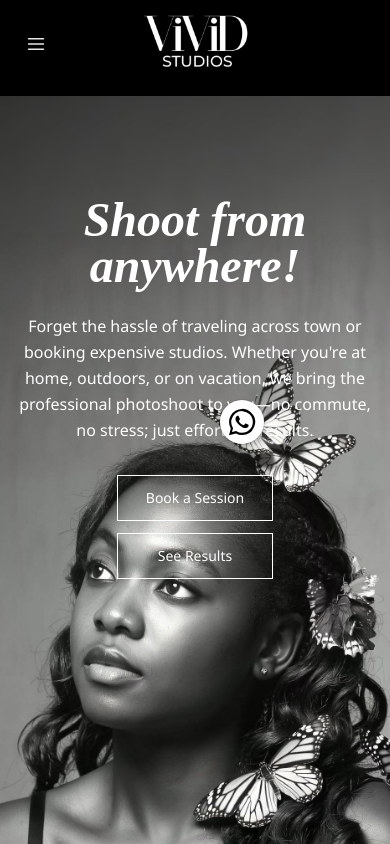
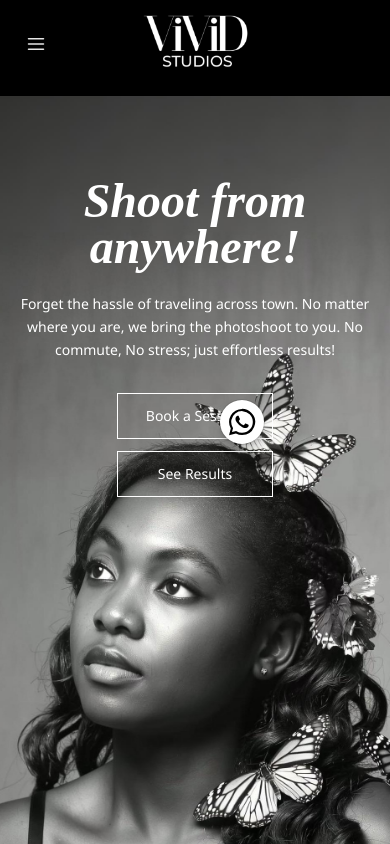
Before and after one commit to elijaharhinful/vivid-studios, a React (Vite) app: page / in a window 390 px wide. Shown: the top 844 px of the page. Built offline with nearby package versions, Linux system fonts and the light colour scheme; a web font is replaced by a local one.

Commit message:
fix: fixed hero section text line height

```diff
--- a/src/components/HeroSection.tsx
+++ b/src/components/HeroSection.tsx
@@ -12,6 +12,12 @@ const fadeUp: Variants = {
   hidden: { opacity: 0, y: 18 },
   show: { opacity: 1, y: 0, transition: { duration: 0.6, ease: "easeOut" } },
 };
+
+  const phone="233264525811";
+  const message = "Hello! I'd like to book a Vivid Studios session.";
+  const book_href = `https://wa.me/${phone}${
+    message ? `?text=${encodeURIComponent(message)}` : ""
+  }`;
 
 export default function HeroSection() {
   return (
@@ -49,7 +55,7 @@ export default function HeroSection() {
         initial="hidden"
         animate="show"
       >
-        <div className="mx-auto max-w-7xl px-4 sm:px-6 lg:px-8 -mt-65 sm:mt-0">
+        <div className="mx-auto max-w-7xl px-4 sm:px-6 lg:px-8 -mt-85 sm:mt-0">
           <div className="max-w-2xl sm:max-w-none text-center sm:text-left">
             <motion.h1
               variants={fadeUp}
@@ -62,12 +68,9 @@ export default function HeroSection() {
 
             <motion.p
               variants={fadeUp}
-              className="text-base sm:text-lg opacity-90 leading-relaxed max-w-sm mx-auto sm:mx-0 sm:ml-20"
+              className="text-sm/6 sm:text-lg opacity-90 leading-relaxed max-w-sm mx-auto sm:mx-0 sm:ml-20"
             >
-              Forget the hassle of traveling across town or booking expensive
-              studios. Whether you're at home, outdoors, or on vacation, we
-              bring the professional photoshoot to you—no commute, no stress;
-              just effortless results.
+              Forget the hassle of traveling across town. No matter where you are, we bring the photoshoot to you. No commute, No stress; just effortless results!
             </motion.p>
 
             <motion.div
@@ -77,7 +80,7 @@ export default function HeroSection() {
               <motion.a
                 whileHover={{ scale: 1.02 }}
                 whileTap={{ scale: 0.98 }}
-                href="#book"
+                href={book_href}
                 className="inline-flex items-center justify-center border border-white px-7 py-3 text-sm sm:text-base font-medium hover:bg-white hover:text-black transition-colors"
               >
                 Book a Session
```
